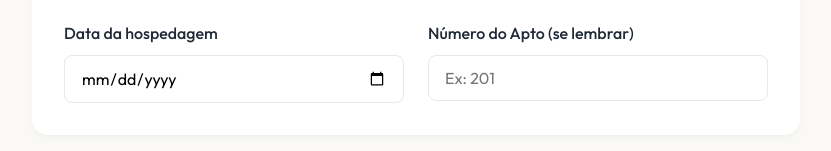
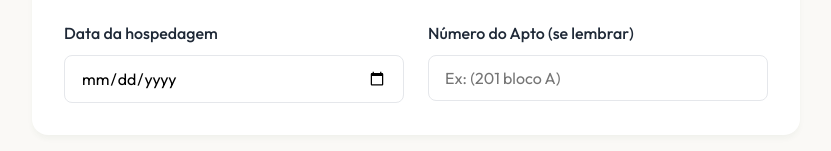
Before and after one commit to geraldo-solar/pesquisadesatisfacao, a website: page index.html in a window 1280 px wide. Shown: the part 540-691 px from the top of the page, without its empty margins (224-1055 px from the left). Drawn offline with Linux system fonts and the light colour scheme.

Commit message:
Update apartment placeholder example

```diff
--- a/index.html
+++ b/index.html
@@ -45,7 +45,7 @@
                     </div>
                     <div class="input-wrapper">
                         <label for="room-number">Número do Apto <span class="optional">(se lembrar)</span></label>
-                        <input type="text" id="room-number" name="room-number" placeholder="Ex: 201">
+                        <input type="text" id="room-number" name="room-number" placeholder="Ex: (201 bloco A)">
                     </div>
                 </div>
             </section>
```
